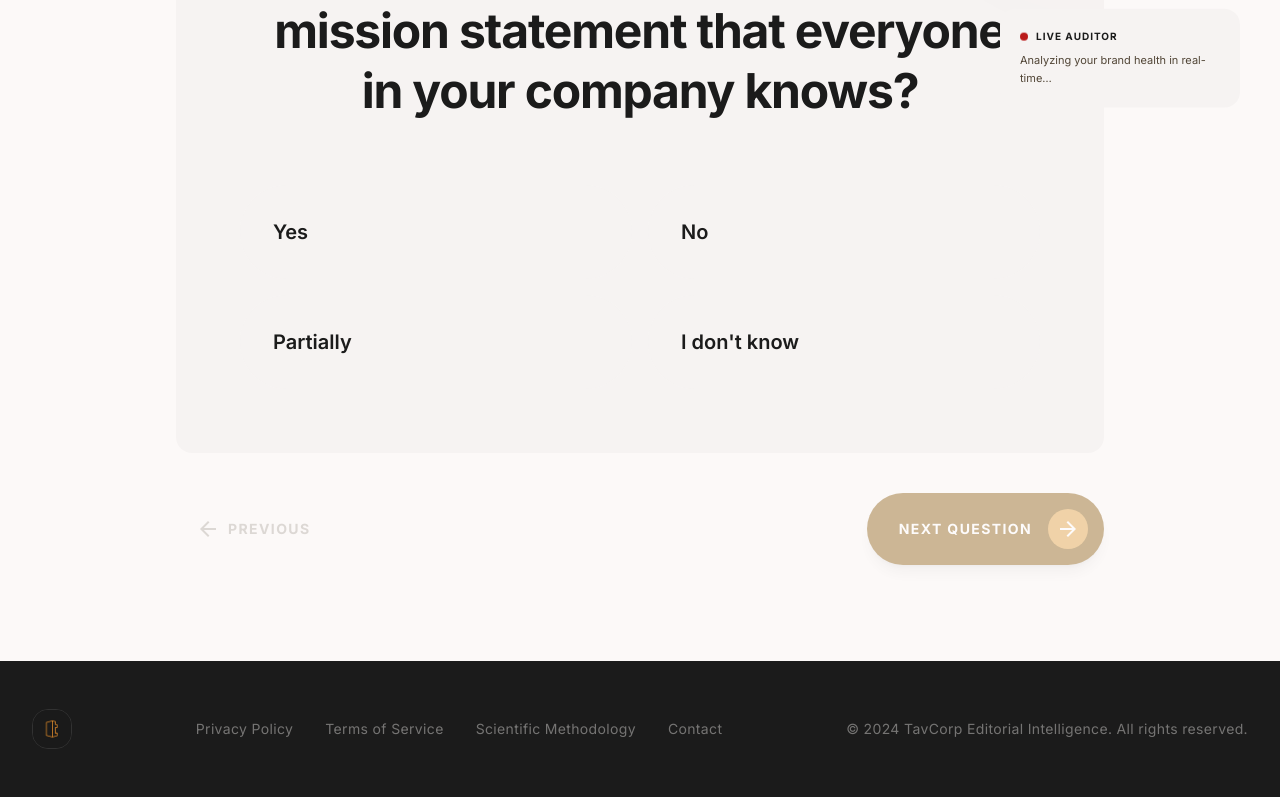
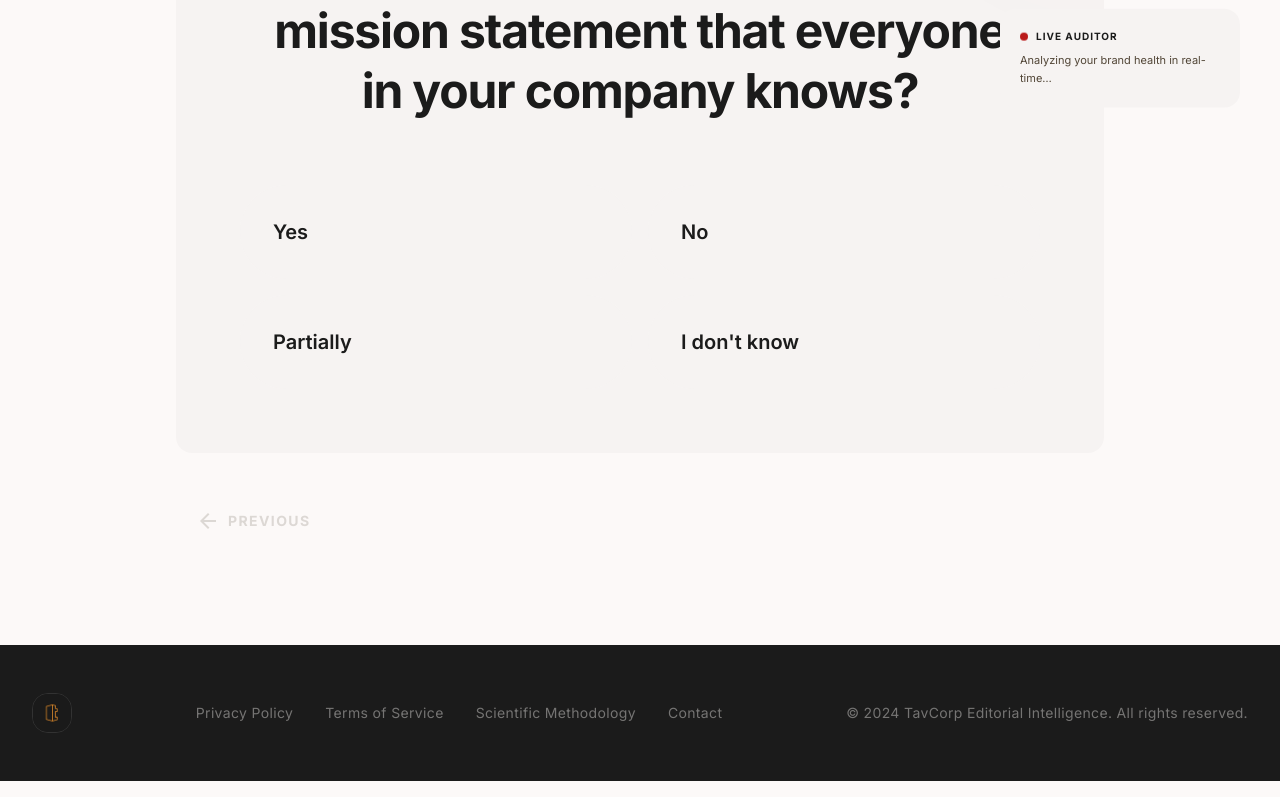
Before and after one commit to inioluwa-1/tavcorp-brand-health-quiz, a Next.js app: page /quiz in a window 1280 px wide. Shown: the part 448-1245 px from the top of the page. Built offline with nearby package versions, Linux system fonts and the light colour scheme.

Commit message:
feat: implement SliderQuestion component and integrate into quiz flow with auto-advance functionality

```diff
--- a/src/app/quiz/page.tsx
+++ b/src/app/quiz/page.tsx
@@ -42,6 +42,19 @@ export default function QuizPage() {
 
   const handleAnswer = (ans: Answer) => {
     setAnswers((prev) => ({ ...prev, [question.id]: ans }));
+
+    // Auto-advance for non-slider questions after a short delay
+    if (question.format !== "slider") {
+      setTimeout(() => {
+        navigate("next");
+      }, 300);
+    }
+  };
+
+  const handleSliderRelease = () => {
+    setTimeout(() => {
+      navigate("next");
+    }, 300);
   };
 
   const navigate = (dir: "next" | "prev") => {
@@ -134,6 +147,7 @@ export default function QuizPage() {
                 config={question.slider!}
                 value={(answers[question.id] as number) ?? 5}
                 onChange={handleAnswer}
+                onRelease={handleSliderRelease}
               />
             )}
 
@@ -148,7 +162,7 @@ export default function QuizPage() {
         </div>
 
         {/* Navigation */}
-        <div className="w-full mt-10 flex flex-col-reverse sm:flex-row justify-between items-center gap-4 sm:gap-0">
+        <div className="w-full mt-10 flex flex-col-reverse sm:flex-row justify-start items-center gap-4 sm:gap-0">
           <button
             onClick={() => navigate("prev")}
             disabled={currentIndex === 0}
@@ -158,21 +172,6 @@ export default function QuizPage() {
             <span className="text-sm font-bold uppercase tracking-widest">
               Previous
             </span>
-          </button>
-
-          <button
-            onClick={() => navigate("next")}
-            disabled={!canProceed}
-            className="group flex items-center justify-center w-full sm:w-auto gap-4 bg-[#845400] text-white pl-8 pr-4 py-4 rounded-full shadow-lg hover:scale-[0.98] hover:shadow-xl transition-all duration-300 disabled:opacity-40 disabled:cursor-not-allowed disabled:hover:scale-100 cursor-pointer"
-          >
-            <span className="text-sm font-bold uppercase tracking-widest">
-              {isLast ? "Finish Quiz" : "Next Question"}
-            </span>
-            <div className="bg-[#df9931] text-white h-10 w-10 rounded-full flex items-center justify-center group-hover:translate-x-1 transition-transform">
-              <span className="material-symbols-outlined">
-                {isLast ? "check" : "arrow_forward"}
-              </span>
-            </div>
           </button>
         </div>
       </main>
--- a/src/components/quiz/SliderQuestion.tsx
+++ b/src/components/quiz/SliderQuestion.tsx
@@ -6,9 +6,10 @@ interface SliderQuestionProps {
   config: SliderConfig;
   value: number;
   onChange: (value: number) => void;
+  onRelease?: () => void;
 }
 
-export default function SliderQuestion({ config, value, onChange }: SliderQuestionProps) {
+export default function SliderQuestion({ config, value, onChange, onRelease }: SliderQuestionProps) {
   const fillPercent = (value / 10) * 100;
 
   return (
@@ -30,6 +31,8 @@ export default function SliderQuestion({ config, value, onChange }: SliderQuesti
           step={1}
           value={value}
           onChange={(e) => onChange(Number(e.target.value))}
+          onMouseUp={onRelease}
+          onTouchEnd={onRelease}
           className="slider-input w-full mb-6"
           style={
             { "--slider-fill": `${fillPercent}%` } as React.CSSProperties
```
